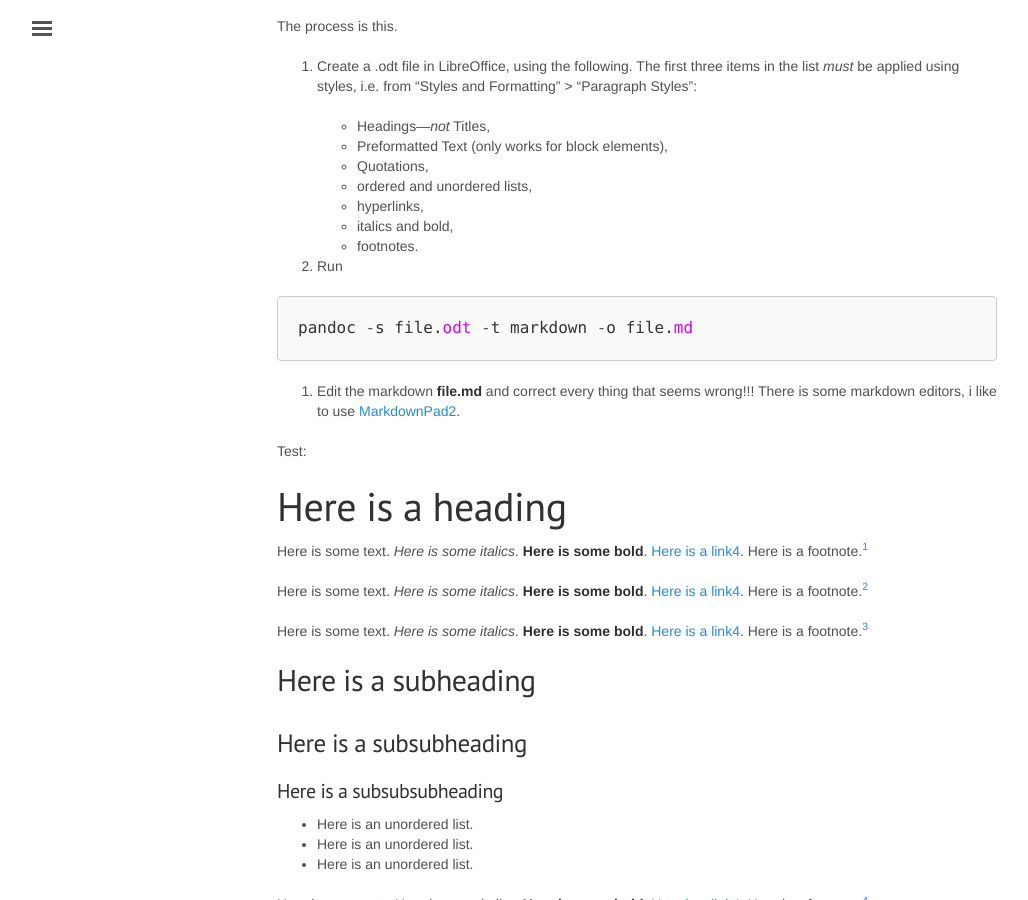
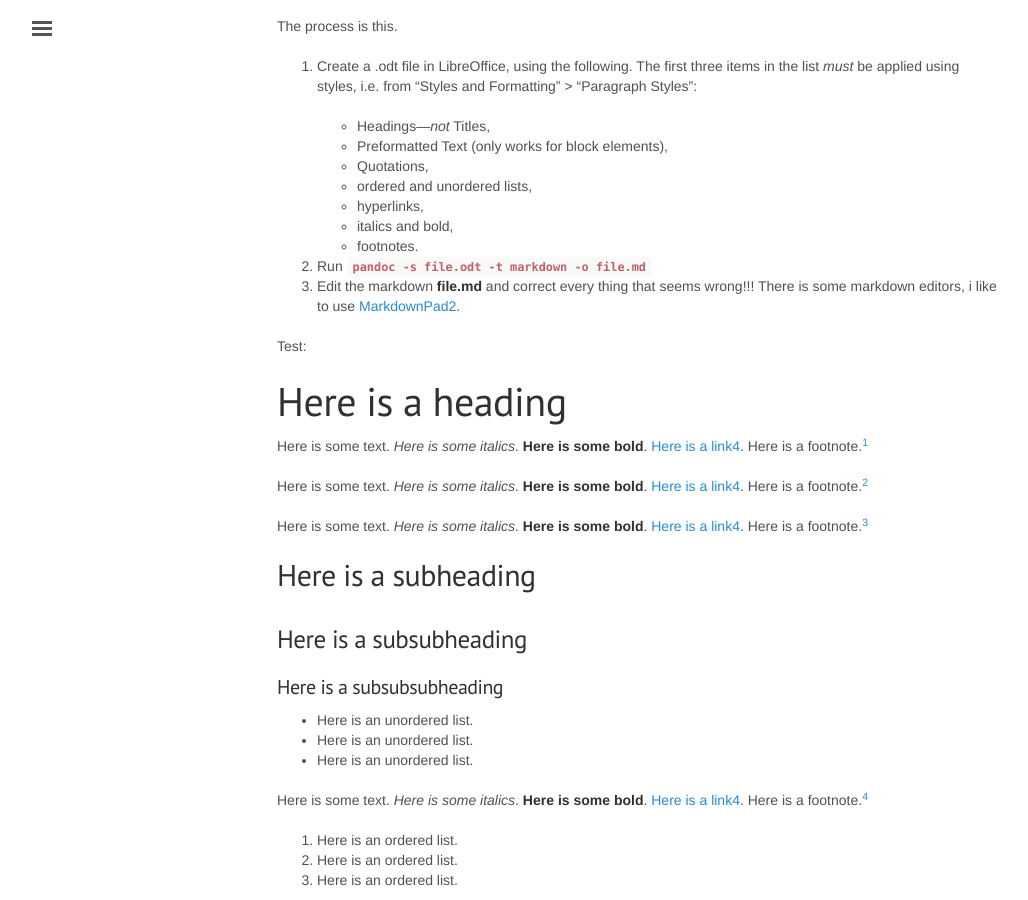
Before and after one commit to mpmendespt/Raspberry_Pi_and_other_SBC, a Jekyll site: the page built from _posts/2016-05-29-From-Markdown-to-.odt-and-vice-versa.md, in a window 1280 px wide and 900 px high, scrolled down 306 px. Shown: the whole window, without its empty margins (3-1031 px from the left). Built offline with Jekyll 4.4.1, drawn with Linux system fonts in a browser that asks for light colours; nearby versions of some CDN libraries; comment, search, counter and statistics services are not loaded.

Commit message:
Updates...

````diff
--- a/_posts/2016-05-29-From-Markdown-to-.odt-and-vice-versa.md
+++ b/_posts/2016-05-29-From-Markdown-to-.odt-and-vice-versa.md
@@ -27,12 +27,7 @@ The process is this.
      -   footnotes.
 
 
-2. Run
-
-```ruby
-pandoc -s file.odt -t markdown -o file.md
-```
-
+2. Run   **`pandoc -s file.odt -t markdown -o file.md`**
 3. Edit the markdown **file.md** and correct every thing that seems wrong!!!
      There is some markdown editors, i like to use [MarkdownPad2].
 
````
Also changed, not shown: 3 other files.
